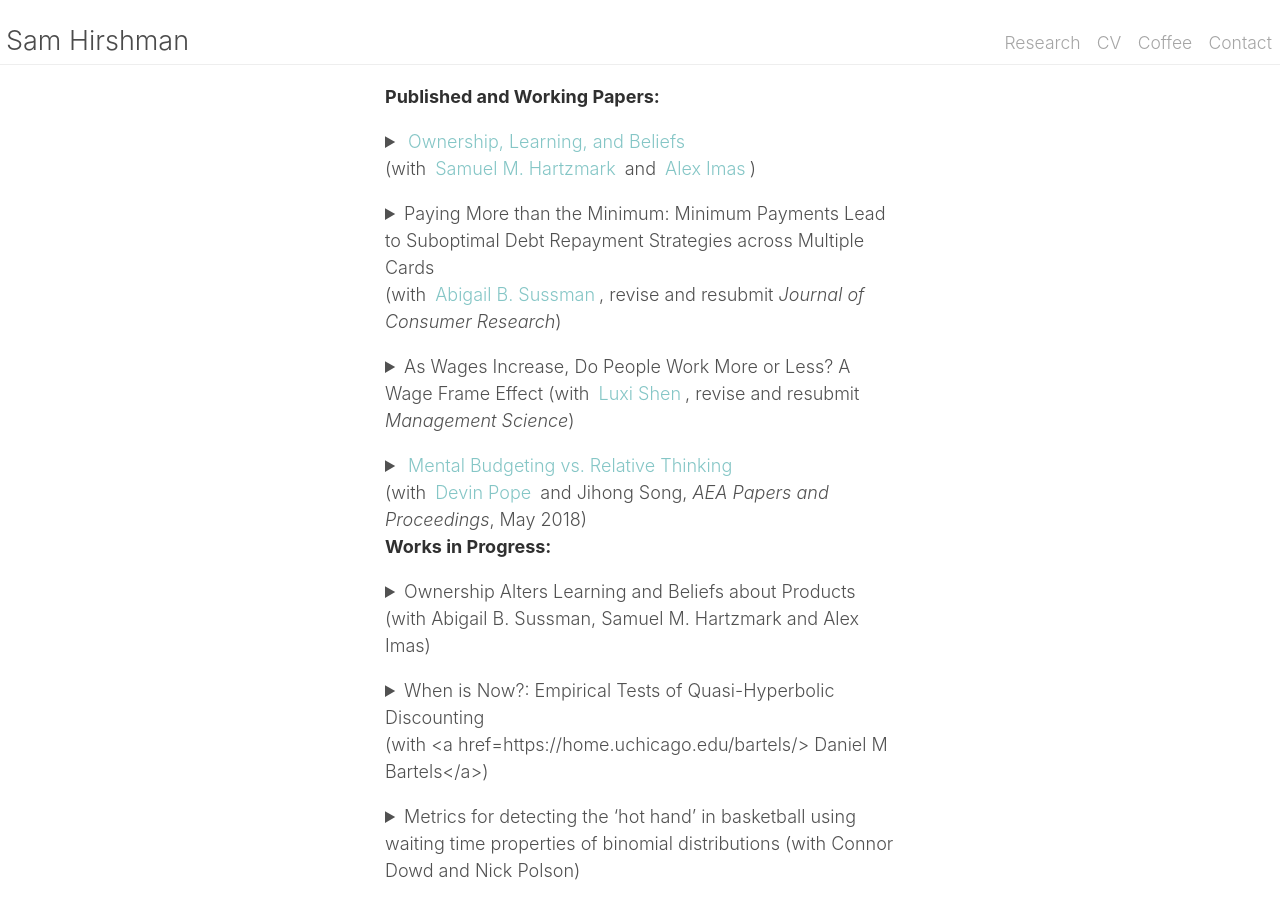
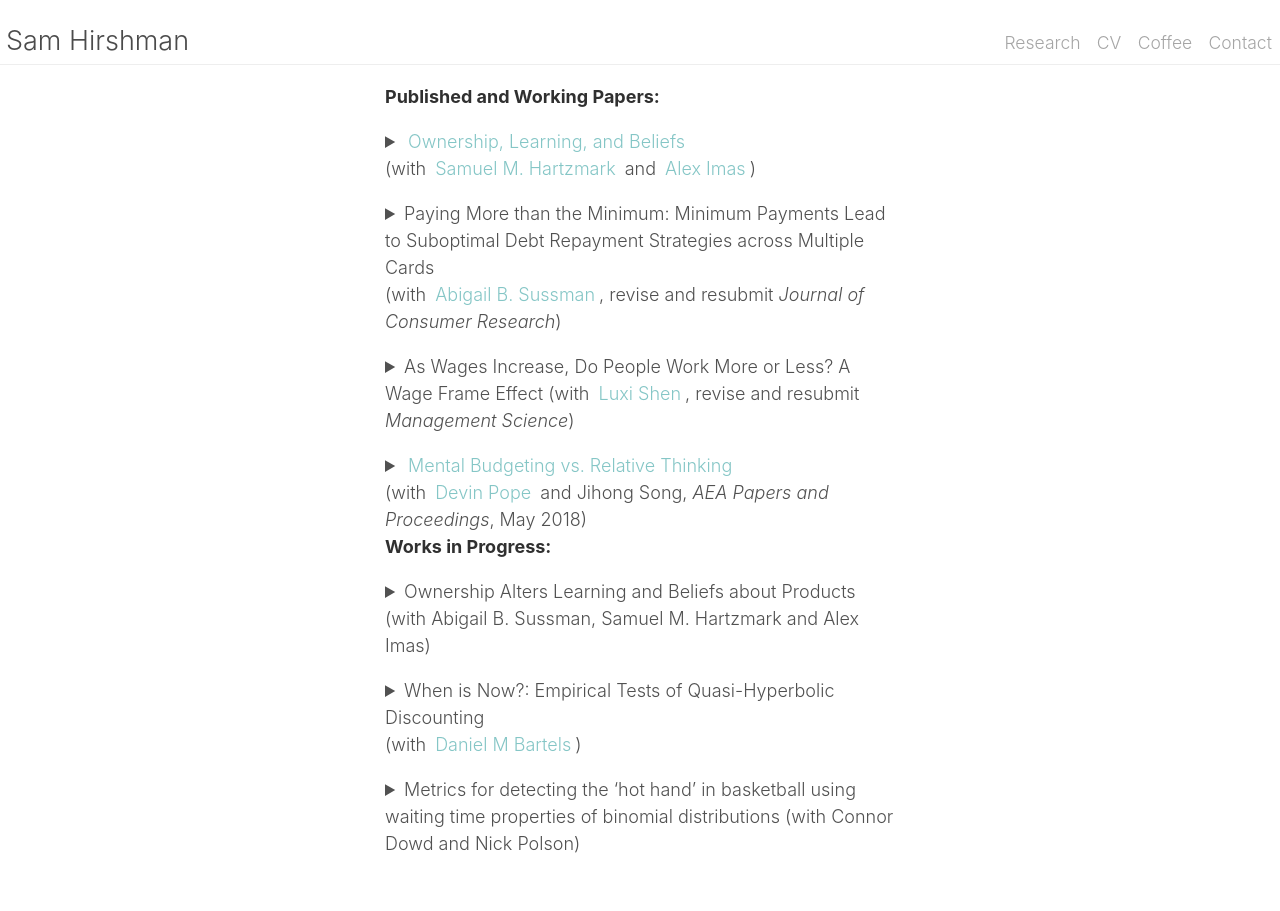
Before and after one commit to shirshma/shirshma.github.io, a Jekyll site: the page built from docs/research.md, in a window 1280 px wide. Built offline with Jekyll 4.4.1, drawn with Linux system fonts in a browser that asks for light colours.

Commit message:
Update research.md

```diff
--- a/docs/research.md
+++ b/docs/research.md
@@ -44,7 +44,7 @@ In jobs in which workers have the flexibility to decide how much work to supply,
     Consumers often make repeated purchase decisions. We investigate how owning a product alters learning about the owned goods as well as other products in the same category or made by the same brand. Across both experimentally controlled and naturally occurring purchase behavior, we show that owners (vs. non-owners) update their beliefs more extremely in response to new information. This exacerbates the effects of motivated reasoning in the positive domain, but attenuates it in the negative domain where it can even become more pessimistic than non-owners. We propose that differential attention to information drives these patterns of updating. Owners also report higher likelihood than non-owners of purchasing another product from a brand with a better product in our assessment task, but are no more likely to do so for for a brand with a worse product. Our results suggest that ownership alters the way consumers incorporate new information about related products and brands into their beliefs. In future studies we hope to extend these results using heightened salience of ownership through the use of real products in the lab, examining the impact of choice relative to random assignment to a product or brand, and other related topics including the endowment and disposition effects.
    </p>
   </details>
-<p><details><summary> When is Now?: Empirical Tests of Quasi-Hyperbolic Discounting <br>(with  <a href=https://home.uchicago.edu/bartels/>  Daniel M Bartels</a>)</summary>
+<p><details><summary> When is Now?: Empirical Tests of Quasi-Hyperbolic Discounting <br>(with  <a href="https://home.uchicago.edu/bartels/">  Daniel M Bartels</a>)</summary>
    <p> <b>Abstract:</b>
 Quasi-hyperbolic discounting (Laibson, 1997) is often used to model excessive impatience. Our project aims to better understand (i) how quasi-hyperbolic people’s preferences are and (ii) if they are, when does “now” end and the future start?. We find “now" periods including tomorrow and a week outperform a "now" period only including today, though all outperform an exponential model. In addition, participants’ best fitting "now” periods are sensitive to magnitudes. Even participants’ responses to questions with a year delay are best fit by a two-parameter model, a pattern inconsistent with the predictions of the quasi-hyperbolic model.
  </p>
```
